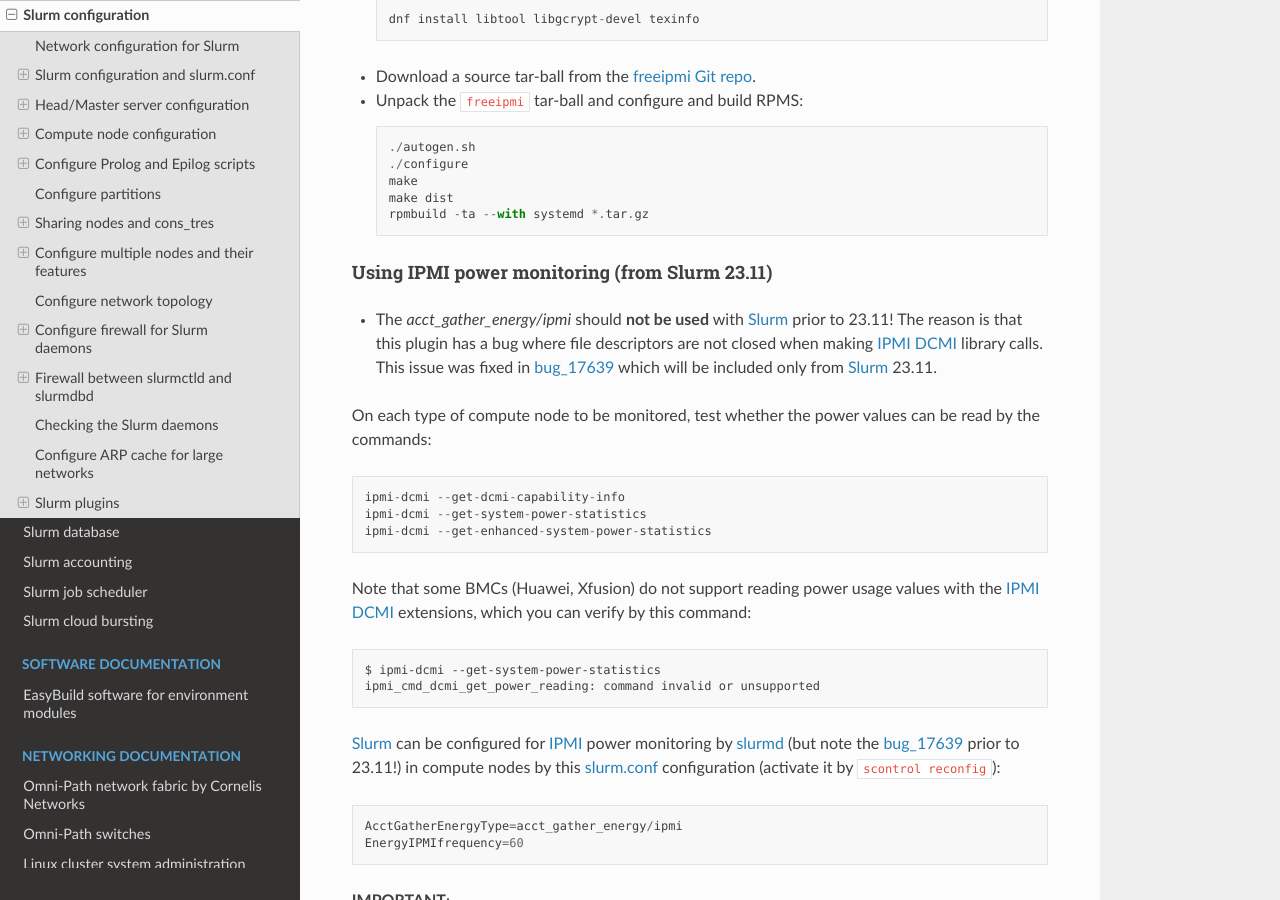
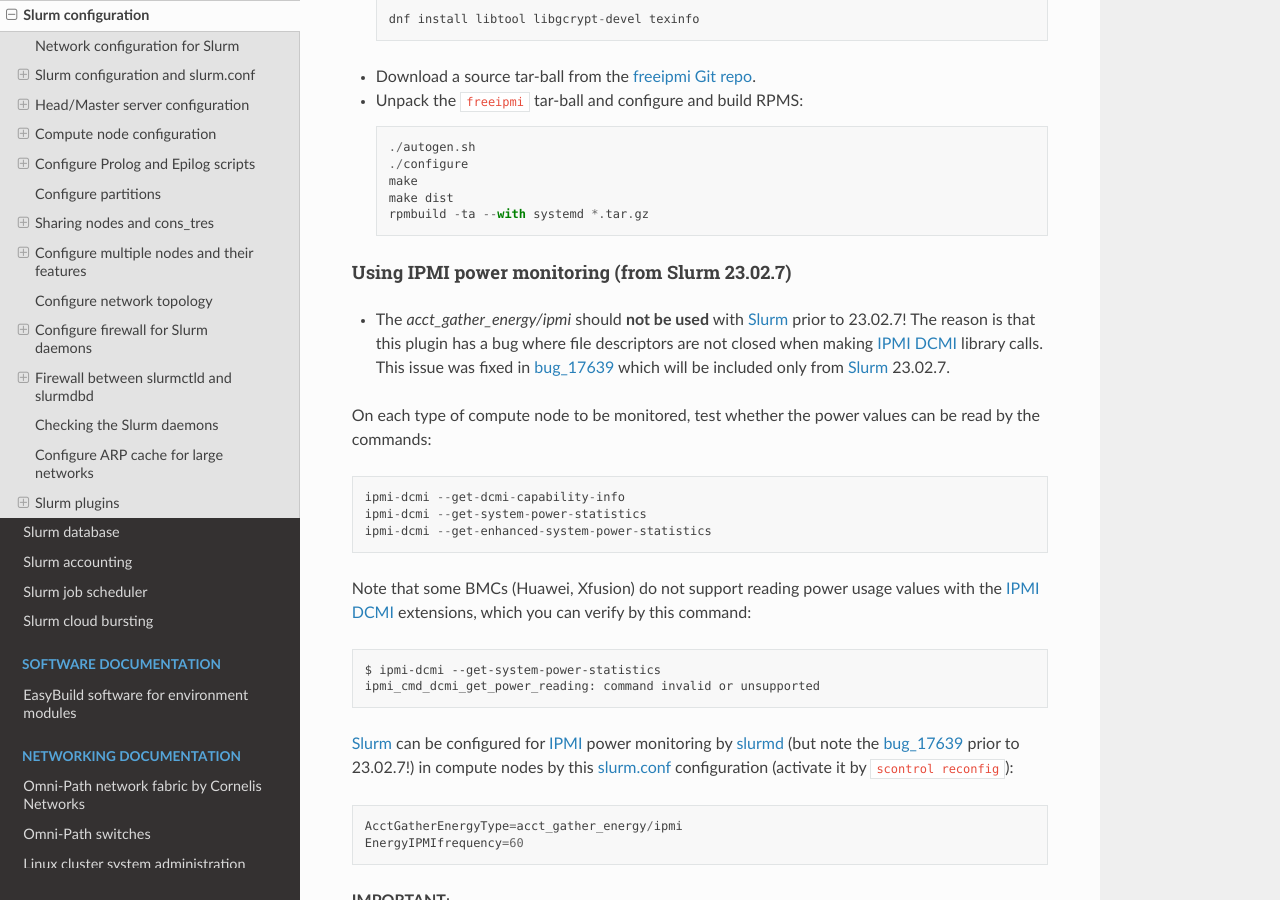
Before and after one commit to OleHolmNielsen/Niflheim_system, a Sphinx documentation site: the page built from docs/Slurm_configuration.rst, in a window 1280 px wide and 900 px high, scrolled down 18211 px. Built offline with Sphinx 7.4.7 and the Read the Docs theme 2.0.0, drawn with Linux system fonts in a browser that asks for light colours.

Commit message:
acct_gather_energy/ipmi bug fixed in 23.02.7

```diff
--- a/docs/Slurm_configuration.rst
+++ b/docs/Slurm_configuration.rst
@@ -746,12 +746,12 @@
     make dist
     rpmbuild -ta --with systemd *.tar.gz
 
-Using IPMI power monitoring (from Slurm 23.11)
+Using IPMI power monitoring (from Slurm 23.02.7)
 ................................................
 
-* The *acct_gather_energy/ipmi* should **not be used** with Slurm_ prior to 23.11!
+* The *acct_gather_energy/ipmi* should **not be used** with Slurm_ prior to 23.02.7!
   The reason is that this plugin has a bug where file descriptors are not closed when making IPMI_ DCMI_ library calls.
-  This issue was fixed in bug_17639_ which will be included only from Slurm_ 23.11.
+  This issue was fixed in bug_17639_ which will be included only from Slurm_ 23.02.7.
 
 On each type of compute node to be monitored, test whether the power values can be read by the commands::
 
@@ -765,7 +765,7 @@
   $ ipmi-dcmi --get-system-power-statistics
   ipmi_cmd_dcmi_get_power_reading: command invalid or unsupported
 
-Slurm_ can be configured for IPMI_ power monitoring by slurmd_ (but note the bug_17639_ prior to 23.11!)
+Slurm_ can be configured for IPMI_ power monitoring by slurmd_ (but note the bug_17639_ prior to 23.02.7!)
 in compute nodes by this slurm.conf_ configuration (activate it by ``scontrol reconfig``)::
 
   AcctGatherEnergyType=acct_gather_energy/ipmi
```
